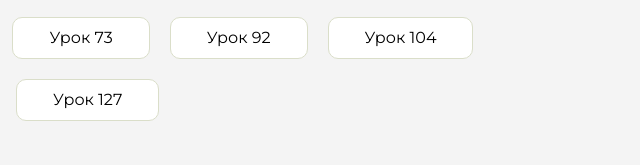
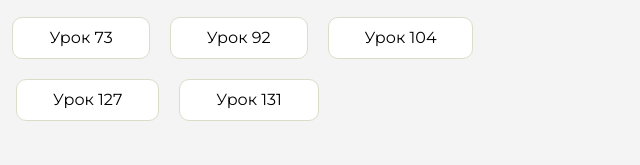
Before and after one commit to vladislav1023/homework, a plain HTML site: page index.html in a window 1280 px wide. Shown: the part 345-510 px from the top of the page, 601-1241 px from the left. Drawn offline with Linux system fonts and the light colour scheme.

Commit message:
Update index.html

```diff
--- a/index.html
+++ b/index.html
@@ -137,6 +137,9 @@
                     <li class="content__list-item">
                         <a href="lesson 127">Урок 127</a>
                     </li>
+                    <li class="content__list-item">
+                        <a href="lesson 131">Урок 131</a>
+                    </li>
                 </ul>
             </div>
             <div class="content__block hidden" id="diplomBlock">
```
